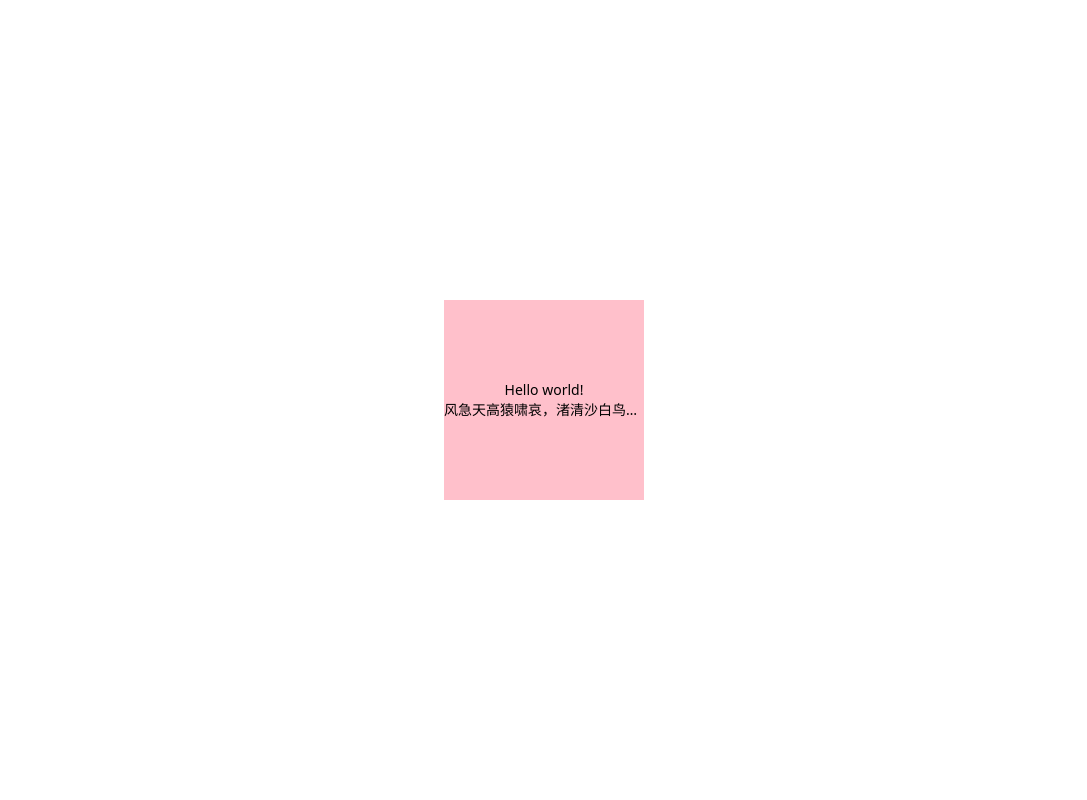
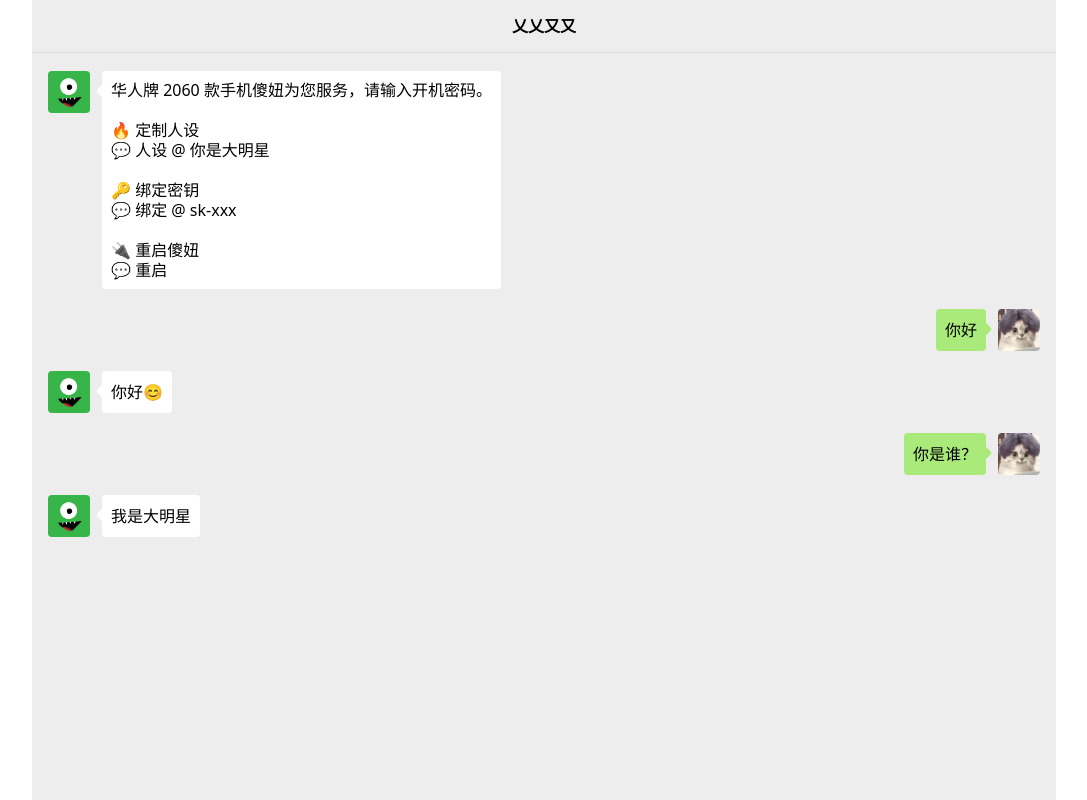
Before and after one commit to idootop/wechat-gpt-web, a React (Vite) app: page / in a window 1280 px wide. Shown: the whole page, without its empty margins (96-1183 px from the left). Built offline with nearby package versions, Linux system fonts and the light colour scheme; some icons are missing.

Commit message:
feat: 新增微信消息气泡

```diff
--- a/src/components/Text.tsx
+++ b/src/components/Text.tsx
@@ -19,6 +19,8 @@ export const Text = forwardRef((props: TextProps, ref: any) => {
     ...props,
     ...{
       style: {
+        wordWrap: 'break-word',
+        whiteSpace: 'pre-wrap',
         ...style,
         ...maxLinesStyle,
       },
--- a/src/index.css
+++ b/src/index.css
@@ -17,6 +17,7 @@ body,
   -moz-osx-font-smoothing: grayscale;
   text-size-adjust: 100%;
   -webkit-tap-highlight-color: rgb(0 0 0 / 0%);
+  background: #ededed;
 }
 
 /* 去掉移动端点击蓝色遮罩 */
@@ -32,6 +33,7 @@ div:focus {
   -ms-overflow-style: none;
   scrollbar-width: none;
 }
+
 .hide-scollbar::-webkit-scrollbar {
   display: none;
 }
--- /dev/null
+++ b/src/pages/Bubble/index.tsx
@@ -0,0 +1,50 @@
+import './style.css';
+
+import { Column, Expand, Row } from '@/components/Flex';
+import { Text } from '@/components/Text';
+
+export interface Msg {
+  type: 'user' | 'bot';
+  text: string;
+}
+
+export const MsgBubble = (props: Msg) => {
+  const { type, text } = props;
+  return type === 'bot' ? (
+    <Row width="100%" alignItems="start" padding="10px 64px 10px 16px">
+      <img
+        src="logo.jpg"
+        width="42px"
+        height="42px"
+        style={{
+          borderRadius: '4px',
+        }}
+      />
+      <Expand>
+        <Column justifyContent="center" className="chat-bubble-left">
+          <Text fontSize="16px" fontWeight="400">
+            {text}
+          </Text>
+        </Column>
+      </Expand>
+    </Row>
+  ) : (
+    <Row width="100%" alignItems="start" padding="10px 16px 10px 64px">
+      <Expand justifyContent="end">
+        <Column justifyContent="center" className="chat-bubble-right">
+          <Text fontSize="16px" fontWeight="400">
+            {text}
+          </Text>
+        </Column>
+      </Expand>
+      <img
+        src="user.jpg"
+        width="42px"
+        height="42px"
+        style={{
+          borderRadius: '4px',
+        }}
+      />
+    </Row>
+  );
+};
--- /dev/null
+++ b/src/pages/Bubble/style.css
@@ -0,0 +1,43 @@
+.chat-bubble-left {
+  padding: 8px;
+  margin-left: 12px;
+  min-height: 42px;
+  position: relative;
+  border: 1px solid transparent;
+  background: #fff;
+  border-radius: 4px;
+}
+
+.chat-bubble-left::after {
+  content: '';
+  width: 10px;
+  height: 10px;
+  position: absolute;
+  top: 14px;
+  left: -5px;
+  transform: rotate(45deg);
+  background: #fff;
+  border-radius: 2px;
+}
+
+.chat-bubble-right {
+  padding: 8px;
+  margin-right: 12px;
+  min-height: 42px;
+  position: relative;
+  border: 1px solid transparent;
+  background: #a9ea7a;
+  border-radius: 4px;
+}
+
+.chat-bubble-right::after {
+  content: '';
+  width: 10px;
+  height: 10px;
+  position: absolute;
+  top: 14px;
+  right: -5px;
+  transform: rotate(45deg);
+  background: #a9ea7a;
+  border-radius: 2px;
+}
--- /dev/null
+++ b/src/pages/Header.tsx
@@ -0,0 +1,25 @@
+import { Expand, Row } from '@/components/Flex';
+import { Text } from '@/components/Text';
+
+import { IconBack, IconMe } from './Icons';
+
+export const Header = () => {
+  return (
+    <Row
+      top="0"
+      position="sticky"
+      width="100%"
+      padding="16px"
+      background="#ededed"
+      borderBottom="1px solid #dcdfd5"
+    >
+      <IconBack />
+      <Expand justifyContent="center">
+        <Text fontSize="16px" fontWeight="bold">
+          乂乂又又
+        </Text>
+      </Expand>
+      <IconMe />
+    </Row>
+  );
+};
--- a/src/pages/index.tsx
+++ b/src/pages/index.tsx
@@ -1,18 +1,14 @@
 import { useState } from 'react';
 
-import { Center } from '@/components/Flex';
-import { Text } from '@/components/Text';
+import { Box } from '@/components/Box';
+import { Column, Row } from '@/components/Flex';
 // import { http } from '@/services/http';
 // import { envs } from '@/utils/env';
 import { isEmpty } from '@/utils/is';
 
-import { IconMe } from './Icons';
+import { Msg, MsgBubble } from './Bubble';
+import { Header } from './Header';
 import { WeixinDialog } from './WeixinDiaog';
-
-interface Msg {
-  type: 'user' | 'bot';
-  text: string;
-}
 
 const kHelp = `
 华人牌 2060 款手机傻妞为您服务，请输入开机密码。
@@ -29,7 +25,13 @@ const kHelp = `
 
 export const App = () => {
   const [asking, setAsking] = useState(false);
-  const [msgs, setMsgs] = useState<Msg[]>([{ type: 'bot', text: kHelp }]);
+  const [msgs, setMsgs] = useState<Msg[]>([
+    { type: 'bot', text: kHelp },
+    { type: 'user', text: '你好' },
+    { type: 'bot', text: '你好😊' },
+    { type: 'user', text: '你是谁？' },
+    { type: 'bot', text: '我是大明星' },
+  ]);
 
   const addMsg = (text: string, type: 'bot' | 'user' = 'user') => {
     setMsgs([
@@ -56,15 +58,26 @@ export const App = () => {
   return (
     <>
       <WeixinDialog />
-      <Center width="100%" height="100vh">
-        <Center background={'pink'} size="200px">
-          <IconMe />
-          <Text>Hello world!</Text>
-          <Text maxLines={1}>
-            风急天高猿啸哀，渚清沙白鸟飞回。 无边落木萧萧下，不尽长江滚滚来。
-          </Text>
-        </Center>
-      </Center>
+      <Row
+        width="100vw"
+        height="100vh"
+        justifyContent="center"
+        background="#fff"
+      >
+        <Column
+          maxWidth="1024px"
+          width="100%"
+          height="100vh"
+          background="#ededed"
+        >
+          <Header />
+          <Box height="8px" />
+          {msgs.map((msg, idx) => {
+            return <MsgBubble key={idx + msg.text} {...msg} />;
+          })}
+          <Box height="8px" />
+        </Column>
+      </Row>
     </>
   );
 };
```
